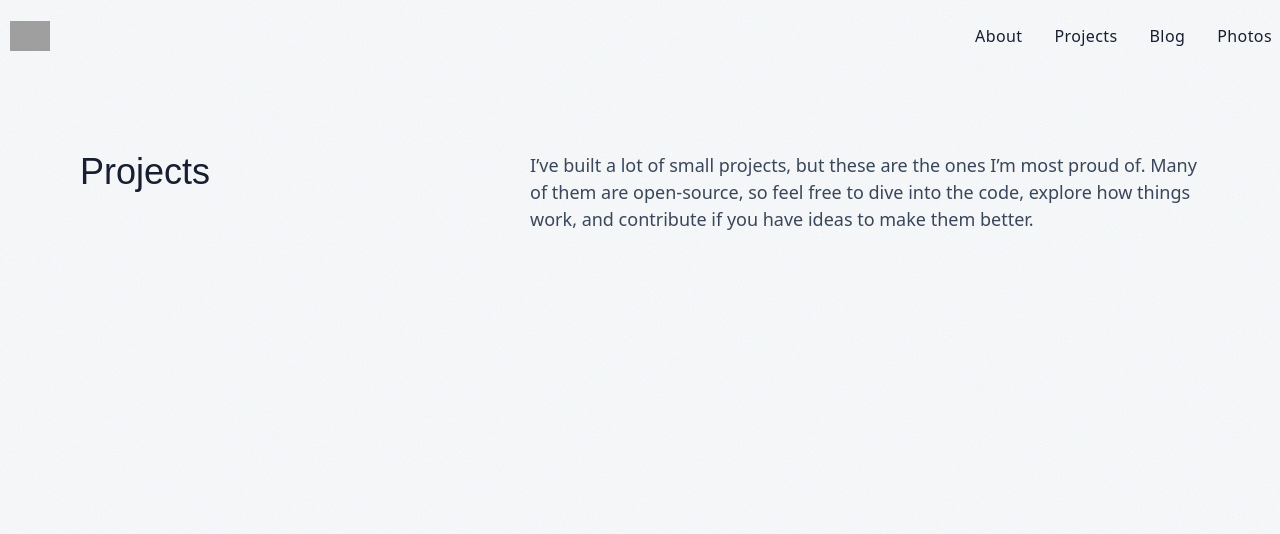
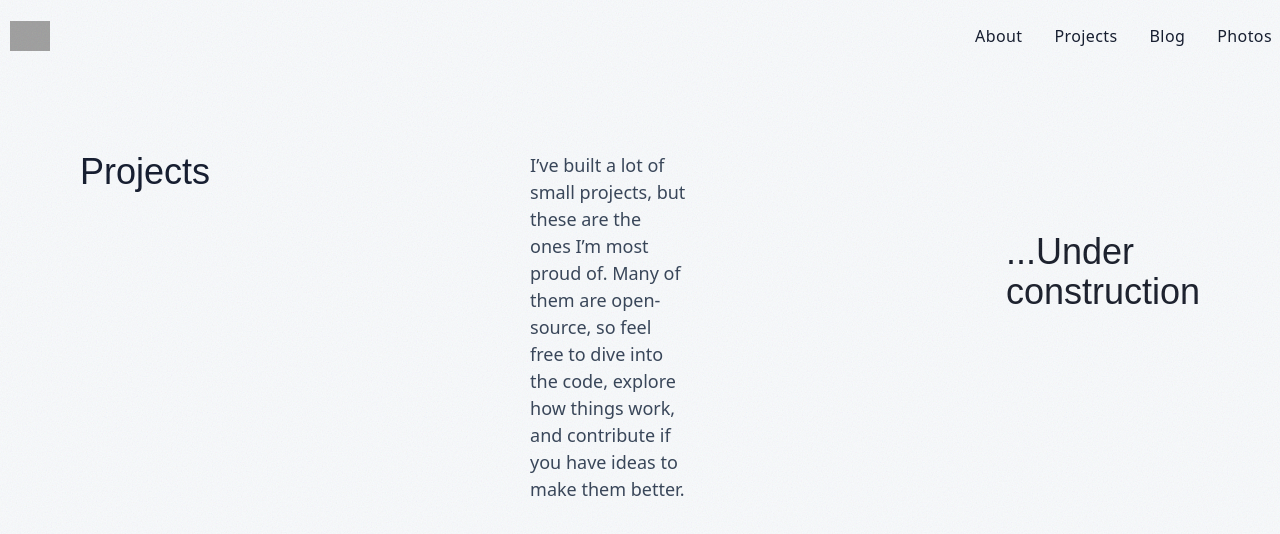
Before and after one commit to rubensqueiroz863/portfolio, a Next.js app: page /projects in a window 1280 px wide. Shown: the top 534 px of the page. Built offline with nearby package versions, Linux system fonts and the light colour scheme; grey boxes are pictures that could not be loaded; a web font is replaced by a local one.

Commit message:
feat(warning): Adição de aviso de 'Under construction'

```diff
--- a/src/app/projects/page.tsx
+++ b/src/app/projects/page.tsx
@@ -48,6 +48,14 @@ export default function ProjectsPage() {
         >
           {traslation("description")}
         </motion.p>
+        <motion.h1
+          initial={{ opacity: 0, y: 20 }}
+          animate={{ opacity: 1, y: 0 }}
+          transition={{ duration: 0.5 }}
+          className={`text-[#161b28] my-20 dark:text-[#5c4f2e] md:text-4xl text-[28px] ${ScienceGothic.className}`}
+        >
+          ...Under construction
+        </motion.h1>
       </div>
     </div>
   );
```
